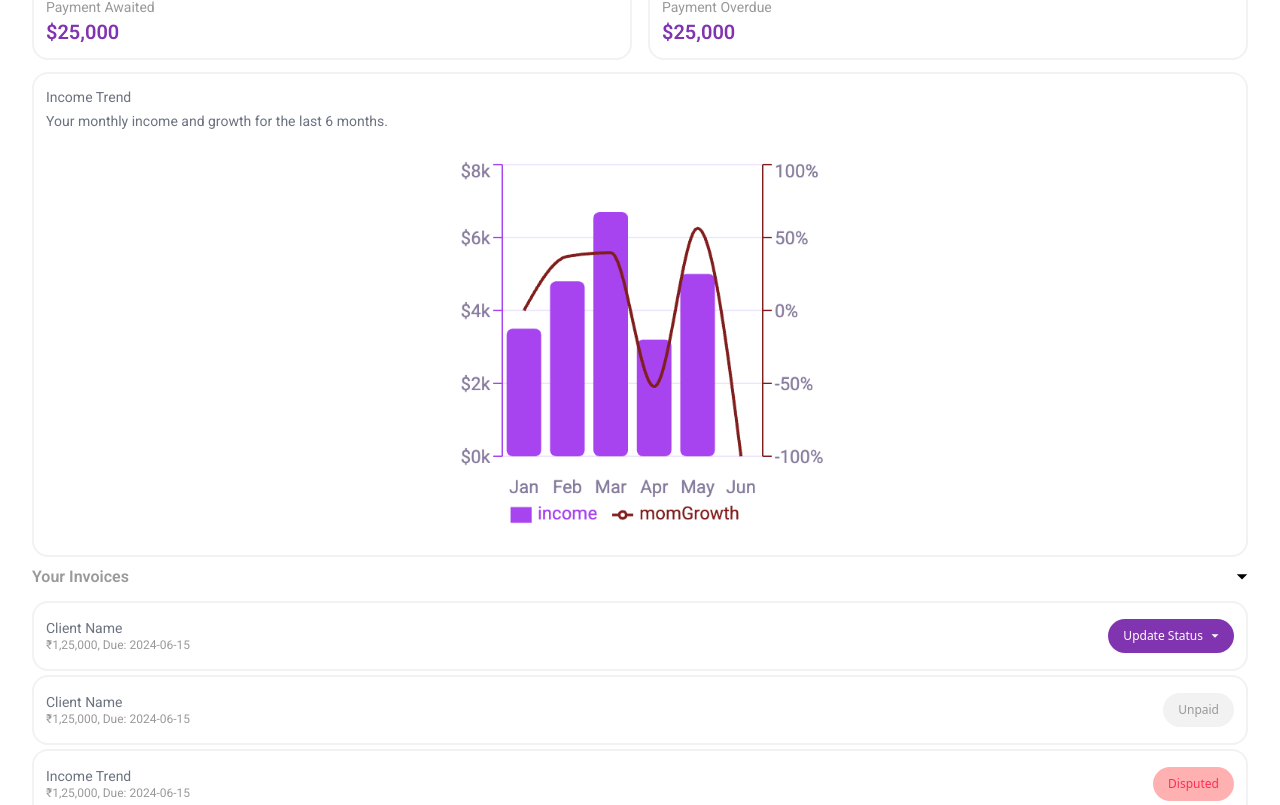
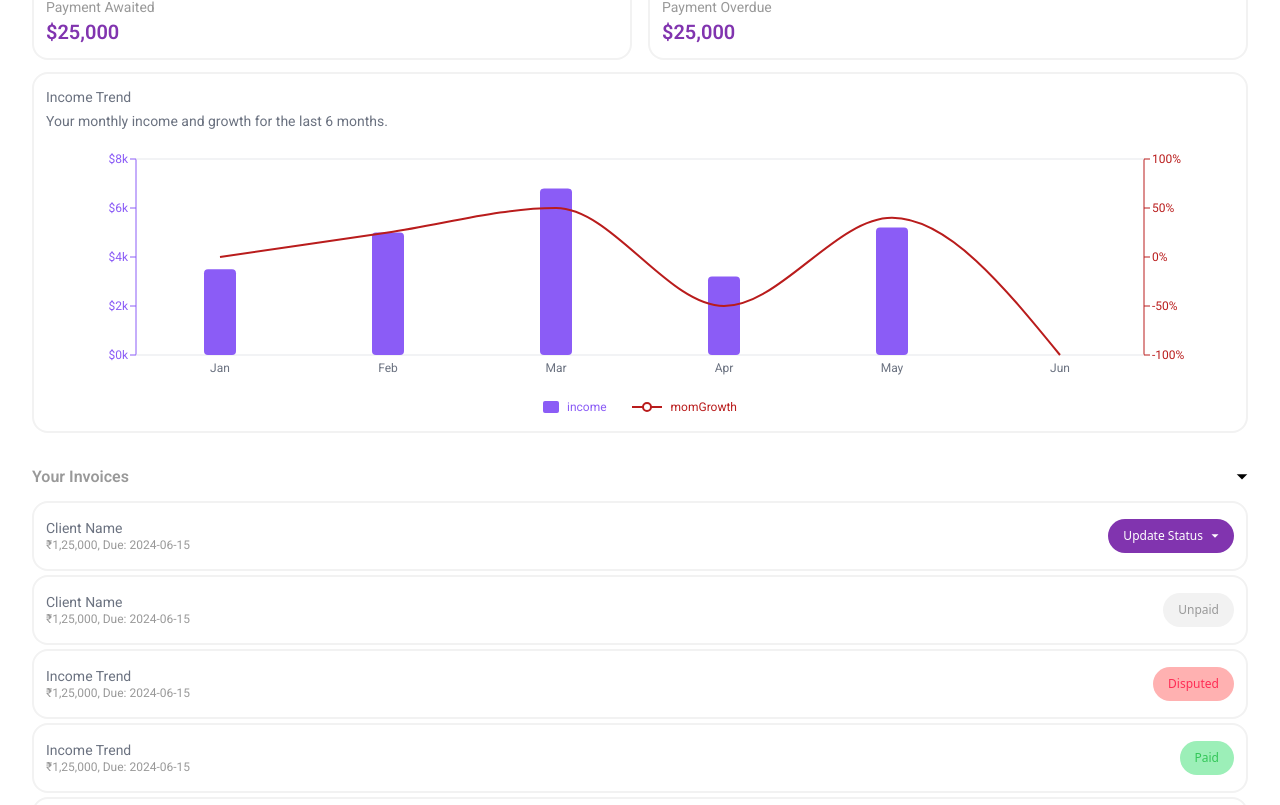
Before and after one commit to Abeloth19/invoice-dashboard, a React (Vite) app: page / in a window 1280 px wide. Shown: the part 574-1379 px from the top of the page. Built offline with nearby package versions, Linux system fonts and the light colour scheme.

Commit message:
add : Graph Component

```diff
--- a/package.json
+++ b/package.json
@@ -11,7 +11,8 @@
   },
   "dependencies": {
     "react": "^19.1.1",
-    "react-dom": "^19.1.1"
+    "react-dom": "^19.1.1",
+    "recharts": "^3.2.0"
   },
   "devDependencies": {
     "@eslint/js": "^9.33.0",
--- a/src/components/ChartSection.tsx
+++ b/src/components/ChartSection.tsx
@@ -1,4 +1,5 @@
-import chartImage from '../assets/chart.png';
+import IncomeChart from './IncomeChart';
+// import chartImage from '../assets/chart.png';
 
 const ChartSection = () => {
   return (
@@ -13,6 +14,9 @@ const ChartSection = () => {
           Your monthly income and growth for the last 6 months.
         </p>
 
+        <IncomeChart />
+
+        {/*
         <div className="flex justify-center">
           <img
             src={chartImage}
@@ -20,6 +24,7 @@ const ChartSection = () => {
             className="w-full h-auto object-contain max-h-[400px]"
           />
         </div>
+        */}
       </div>
     </div>
   );
--- /dev/null
+++ b/src/components/IncomeChart.tsx
@@ -0,0 +1,98 @@
+import { ComposedChart, Bar, Line, XAxis, YAxis, CartesianGrid, ResponsiveContainer } from 'recharts';
+import { MomGrowthIcon } from '../icons/MomGrowthIcon';
+
+const data = [
+  { month: 'Jan', income: 3500, growth: 0 },
+  { month: 'Feb', income: 5000, growth: 25 },
+  { month: 'Mar', income: 6800, growth: 50 },
+  { month: 'Apr', income: 3200, growth: -50 },
+  { month: 'May', income: 5200, growth: 40 },
+  { month: 'Jun', income: 0, growth: -100 }
+];
+
+const IncomeChart = () => {
+  return (
+    <div className="w-full">
+      <div className="h-64">
+        <ResponsiveContainer width="100%" height="100%">
+          <ComposedChart
+            data={data}
+            margin={{
+              top: 20,
+              right: 30,
+              bottom: 10,
+              left: 30,
+            }}
+          >
+            <XAxis
+              dataKey="month"
+              axisLine={false}
+              tickLine={false}
+              tick={{ fontSize: 12, fontFamily: 'Roboto', fill: '#6B7280' }}
+            />
+
+            <YAxis
+              yAxisId="income"
+              orientation="left"
+              domain={[0, 8000]}
+              ticks={[0, 2000, 4000, 6000, 8000]}
+              tickFormatter={(value) => `$${value / 1000}k`}
+              axisLine={{ stroke: '#8B5CF6', strokeWidth: 1 }}
+              tickLine={{ stroke: '#8B5CF6', strokeWidth: 1 }}
+              tick={{ fontSize: 12, fontFamily: 'Roboto', fill: '#8B5CF6' }}
+            />
+
+            <YAxis
+              yAxisId="growth"
+              orientation="right"
+              domain={[-100, 100]}
+              ticks={[-100, -50, 0, 50, 100]}
+              tickFormatter={(value) => `${value}%`}
+              axisLine={{ stroke: '#B91C1C', strokeWidth: 1 }}
+              tickLine={{ stroke: '#B91C1C', strokeWidth: 1 }}
+              tick={{ fontSize: 12, fontFamily: 'Roboto', fill: '#B91C1C' }}
+            />
+
+            <CartesianGrid
+              strokeDasharray="none"
+              stroke="#e5e7eb"
+              horizontal={true}
+              vertical={false}
+            />
+
+            <Bar
+              yAxisId="income"
+              dataKey="income"
+              fill="#8B5CF6"
+              radius={[4, 4, 4, 4]}
+              barSize={32}
+            />
+
+            <Line
+              yAxisId="growth"
+              type="monotone"
+              dataKey="growth"
+              stroke="#B91C1C"
+              strokeWidth={2}
+              dot={false}
+              activeDot={false}
+            />
+          </ComposedChart>
+        </ResponsiveContainer>
+      </div>
+
+      <div className="flex items-center justify-center gap-6 mt-1">
+        <div className="flex items-center gap-2">
+          <div className="w-4 h-3 bg-[#8B5CF6] rounded-sm"></div>
+          <span className="text-xs font-roboto font-medium text-[#8B5CF6]">income</span>
+        </div>
+        <div className="flex items-center gap-2">
+          <MomGrowthIcon />
+          <span className="text-xs font-roboto font-medium text-[#B91C1C]">momGrowth</span>
+        </div>
+      </div>
+    </div>
+  );
+};
+
+export default IncomeChart;
--- a/src/components/InvoiceList.tsx
+++ b/src/components/InvoiceList.tsx
@@ -29,7 +29,7 @@ const InvoiceList = () => {
 
 
   return (
-    <div className="px-4 md:px-8">
+    <div className="px-4 md:px-8 mt-6">
       <div className="space-y-4">
         <div
           className="flex items-center justify-between cursor-pointer"
--- /dev/null
+++ b/src/icons/MomGrowthIcon.tsx
@@ -0,0 +1,24 @@
+interface MomGrowthIconProps {
+  className?: string;
+}
+
+export const MomGrowthIcon = ({ className = "w-[32px] h-[10px]" }: MomGrowthIconProps) => {
+  return (
+    <svg
+      width="32"
+      height="10"
+      viewBox="14 5 32 10"
+      xmlns="http://www.w3.org/2000/svg"
+      className={className}
+    >
+      {/* Left dash connecting to circle */}
+      <line x1="15" y1="10" x2="26" y2="10" stroke="#B91C1C" strokeWidth="2"/>
+
+      {/* Right dash connecting to circle */}
+      <line x1="34" y1="10" x2="45" y2="10" stroke="#B91C1C" strokeWidth="2"/>
+
+      {/* Circle marker in the center */}
+      <circle cx="30" cy="10" r="4" fill="none" stroke="#B91C1C" strokeWidth="2"/>
+    </svg>
+  );
+};
```
Also changed, not shown: 1 other file (tests, documents, lock files or other folders).
